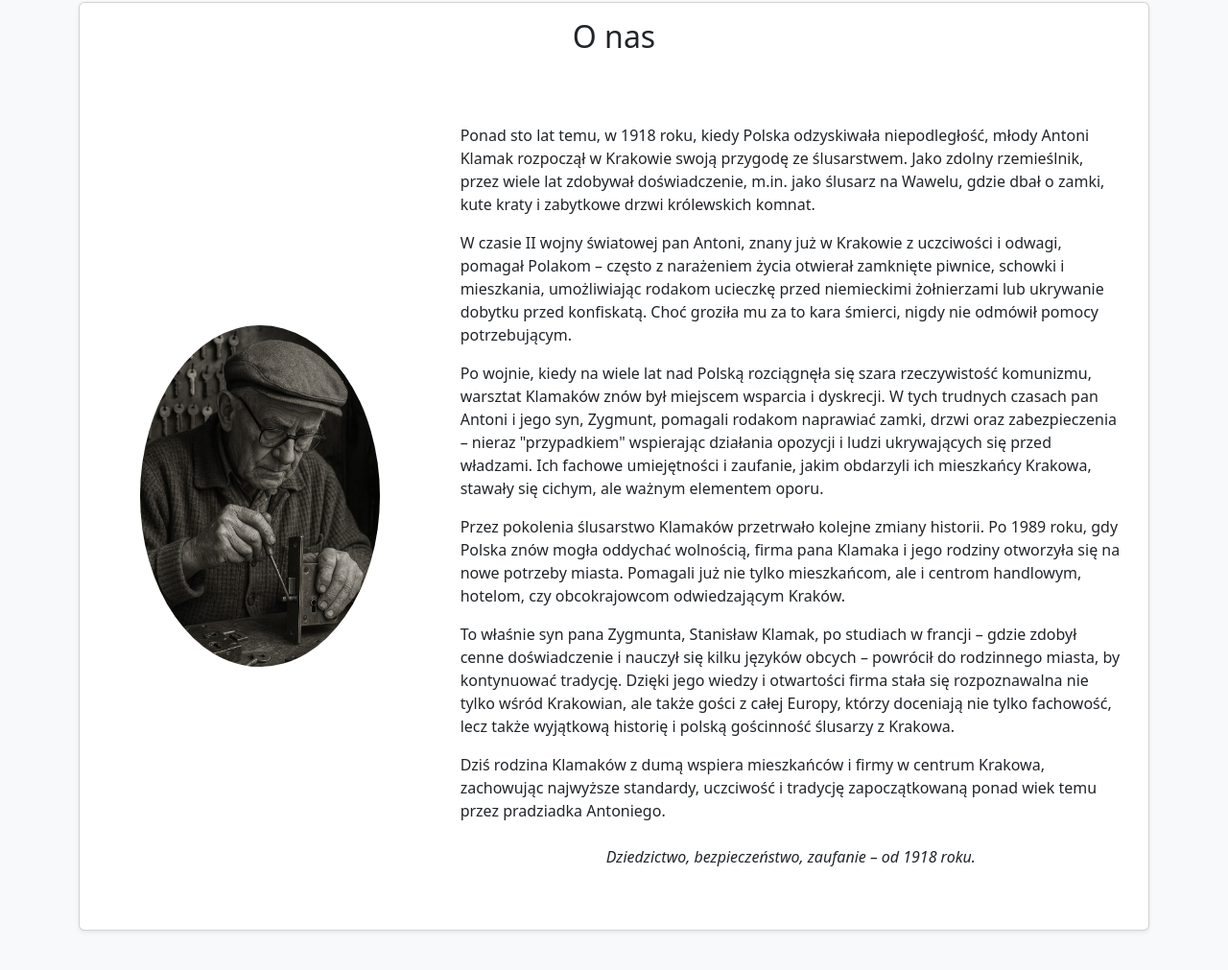
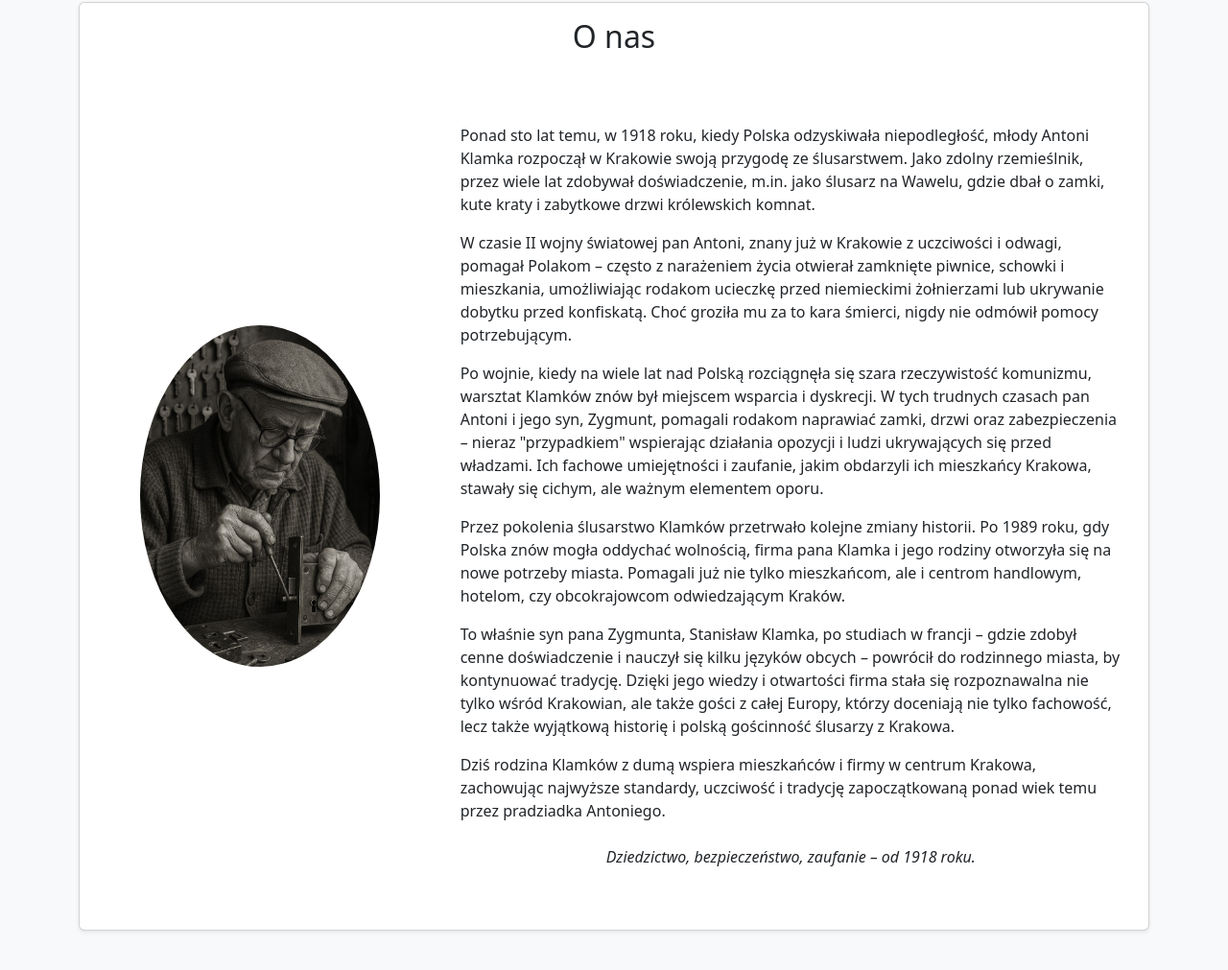
Before and after one commit to stantyl/PanKlamka, a plain HTML site: page index.html in a window 1280 px wide. Shown: the part 1600-2611 px from the top of the page at 96% size. Drawn offline with nearby package versions, Linux system fonts and the light colour scheme.

Commit message:
Update index.html

```diff
--- a/index.html
+++ b/index.html
@@ -257,22 +257,22 @@
 
 
           <p>
-            Ponad sto lat temu, w 1918 roku, kiedy Polska odzyskiwała niepodległość, młody Antoni Klamak rozpoczął w Krakowie swoją przygodę ze ślusarstwem. Jako zdolny rzemieślnik, przez wiele lat zdobywał doświadczenie, m.in. jako ślusarz na Wawelu, gdzie dbał o zamki, kute kraty i zabytkowe drzwi królewskich komnat.
+            Ponad sto lat temu, w 1918 roku, kiedy Polska odzyskiwała niepodległość, młody Antoni Klamka rozpoczął w Krakowie swoją przygodę ze ślusarstwem. Jako zdolny rzemieślnik, przez wiele lat zdobywał doświadczenie, m.in. jako ślusarz na Wawelu, gdzie dbał o zamki, kute kraty i zabytkowe drzwi królewskich komnat.
           </p>
           <p>
             W czasie II wojny światowej pan Antoni, znany już w Krakowie z uczciwości i odwagi, pomagał Polakom – często z narażeniem życia otwierał zamknięte piwnice, schowki i mieszkania, umożliwiając rodakom ucieczkę przed niemieckimi żołnierzami lub ukrywanie dobytku przed konfiskatą. Choć groziła mu za to kara śmierci, nigdy nie odmówił pomocy potrzebującym.
           </p>
           <p>
-            Po wojnie, kiedy na wiele lat nad Polską rozciągnęła się szara rzeczywistość komunizmu, warsztat Klamaków znów był miejscem wsparcia i dyskrecji. W tych trudnych czasach pan Antoni i jego syn, Zygmunt, pomagali rodakom naprawiać zamki, drzwi oraz zabezpieczenia – nieraz "przypadkiem" wspierając działania opozycji i ludzi ukrywających się przed władzami. Ich fachowe umiejętności i zaufanie, jakim obdarzyli ich mieszkańcy Krakowa, stawały się cichym, ale ważnym elementem oporu.
+            Po wojnie, kiedy na wiele lat nad Polską rozciągnęła się szara rzeczywistość komunizmu, warsztat Klamków znów był miejscem wsparcia i dyskrecji. W tych trudnych czasach pan Antoni i jego syn, Zygmunt, pomagali rodakom naprawiać zamki, drzwi oraz zabezpieczenia – nieraz "przypadkiem" wspierając działania opozycji i ludzi ukrywających się przed władzami. Ich fachowe umiejętności i zaufanie, jakim obdarzyli ich mieszkańcy Krakowa, stawały się cichym, ale ważnym elementem oporu.
           </p>
           <p>
-            Przez pokolenia ślusarstwo Klamaków przetrwało kolejne zmiany historii. Po 1989 roku, gdy Polska znów mogła oddychać wolnością, firma pana Klamaka i jego rodziny otworzyła się na nowe potrzeby miasta. Pomagali już nie tylko mieszkańcom, ale i centrom handlowym, hotelom, czy obcokrajowcom odwiedzającym Kraków.
+            Przez pokolenia ślusarstwo Klamków przetrwało kolejne zmiany historii. Po 1989 roku, gdy Polska znów mogła oddychać wolnością, firma pana Klamka i jego rodziny otworzyła się na nowe potrzeby miasta. Pomagali już nie tylko mieszkańcom, ale i centrom handlowym, hotelom, czy obcokrajowcom odwiedzającym Kraków.
           </p>
           <p>
-            To właśnie syn pana Zygmunta, Stanisław Klamak, po studiach w francji – gdzie zdobył cenne doświadczenie i nauczył się kilku języków obcych – powrócił do rodzinnego miasta, by kontynuować tradycję. Dzięki jego wiedzy i otwartości firma stała się rozpoznawalna nie tylko wśród Krakowian, ale także gości z całej Europy, którzy doceniają nie tylko fachowość, lecz także wyjątkową historię i polską gościnność ślusarzy z Krakowa.
+            To właśnie syn pana Zygmunta, Stanisław Klamka, po studiach w francji – gdzie zdobył cenne doświadczenie i nauczył się kilku języków obcych – powrócił do rodzinnego miasta, by kontynuować tradycję. Dzięki jego wiedzy i otwartości firma stała się rozpoznawalna nie tylko wśród Krakowian, ale także gości z całej Europy, którzy doceniają nie tylko fachowość, lecz także wyjątkową historię i polską gościnność ślusarzy z Krakowa.
           </p>
           <p>
-            Dziś rodzina Klamaków z dumą wspiera mieszkańców i firmy w centrum Krakowa, zachowując najwyższe standardy, uczciwość i tradycję zapoczątkowaną ponad wiek temu przez pradziadka Antoniego.
+            Dziś rodzina Klamków z dumą wspiera mieszkańców i firmy w centrum Krakowa, zachowując najwyższe standardy, uczciwość i tradycję zapoczątkowaną ponad wiek temu przez pradziadka Antoniego.
           </p>
           <div class="text-center mt-4">
             <em>Dziedzictwo, bezpieczeństwo, zaufanie – od 1918 roku.</em>
```
